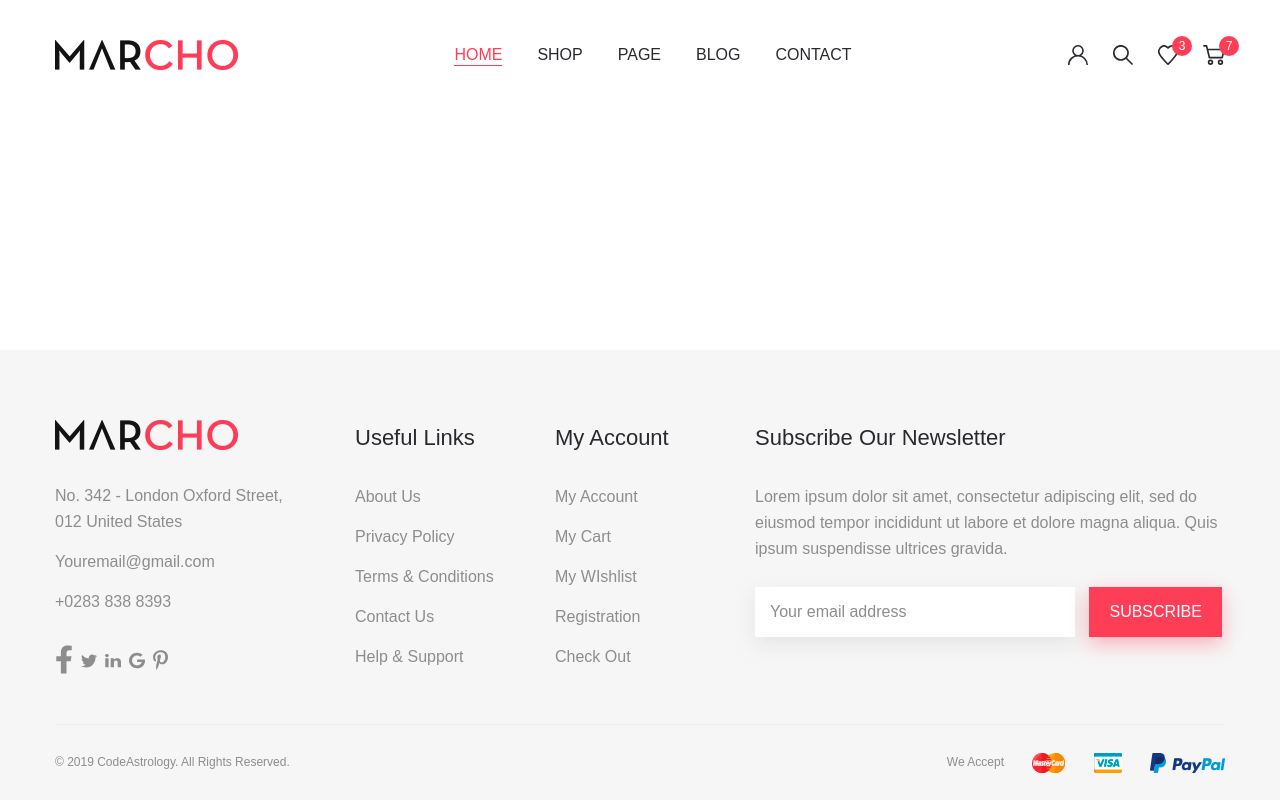
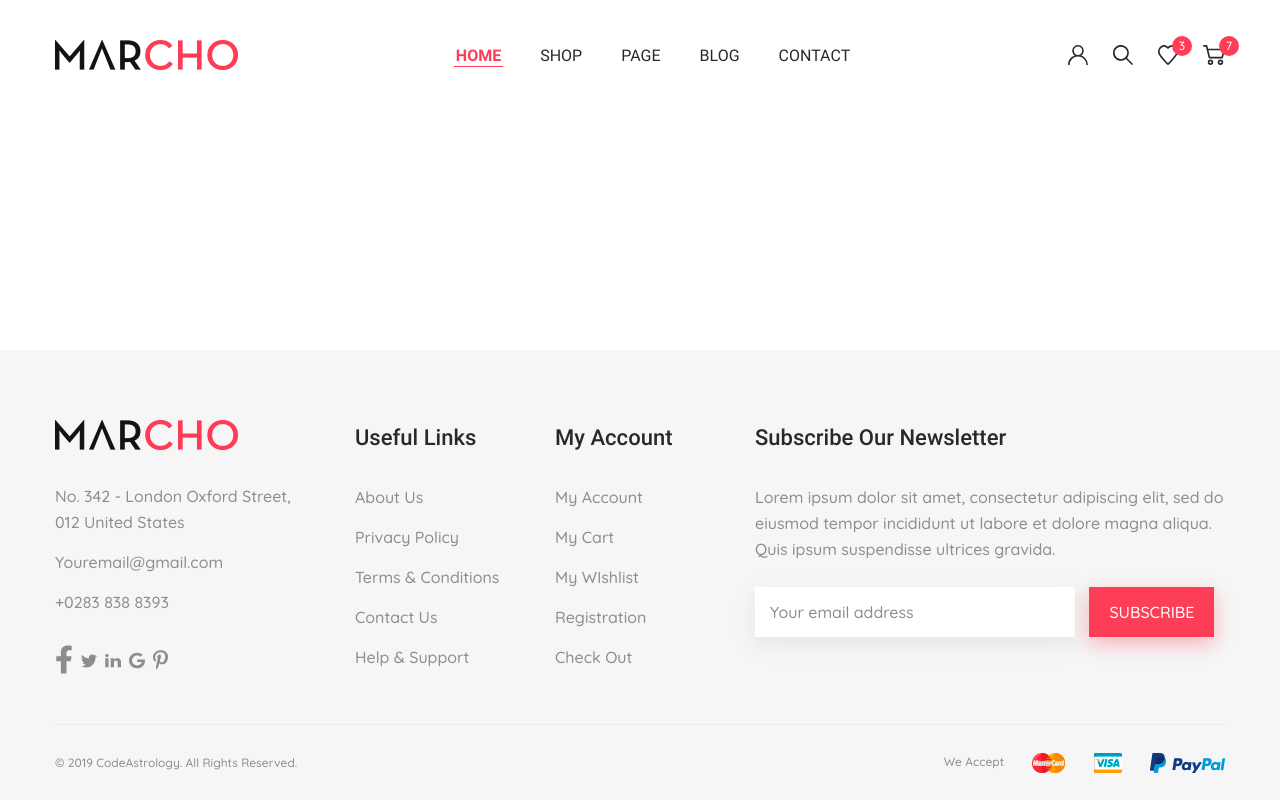
Before and after one commit to uladzislaupapou/marcho, a website: page app/index.html in a window 1280 px wide. Drawn offline with nearby package versions, Linux system fonts and the light colour scheme; files that its build step writes are made by us from their sources.

Commit message:
fonts fixed

```diff
--- a/app/scss/_fonts.scss
+++ b/app/scss/_fonts.scss
@@ -1,5 +1,5 @@
 @font-face {
- font-family: 'Quicksand-Medium', sans-serif;
+ font-family: 'Quicksand-Medium';
  font-weight: 500;
  font-style: normal;
  src: local('Quicksand-Medium'),
@@ -9,7 +9,7 @@
 }
 
 @font-face {
- font-family: 'Quicksand-Regular', sans-serif;
+ font-family: 'Quicksand-Regular';
  font-weight: 400;
  font-style: normal;
  src: local('Quicksand-Regular'),
@@ -19,7 +19,7 @@
 }
 
 @font-face {
- font-family: 'Roboto-Bold', sans-serif;
+ font-family: 'Roboto-Bold';
  font-weight: 700;
  font-style: normal;
  src: local('Roboto-Bold'),
@@ -29,7 +29,7 @@
 }
 
 @font-face {
- font-family: 'Roboto-Medium', sans-serif;
+ font-family: 'Roboto-Medium';
  font-weight: 500;
  font-style: normal;
  src: local('Roboto-Medium'),
@@ -39,7 +39,7 @@
 }
 
 @font-face {
- font-family: 'Roboto-Regular', sans-serif;
+ font-family: 'Roboto-Regular';
  font-weight: 400;
  font-style: normal;
  src: local('Roboto-Regular'),
--- a/app/scss/style.scss
+++ b/app/scss/style.scss
@@ -24,22 +24,23 @@
 
  &__link {
   color: $title;
-  @extend %quicksand-400;
+  @extend %roboto-400;
   text-transform: uppercase;
-  padding-bottom: 2px;
+  padding: 0 2px 1px;
   border-bottom: 1px solid transparent;
   transition: color 0.3s ease-in, border-color 0.3s ease-in;
 
+
   &:hover {
    color: $accent;
-   @extend %quicksand-500;
+   @extend %roboto-700;
    border-color: $accent;
   }
  }
 
  &__link--active {
   color: $accent;
-  @extend %quicksand-500;
+  @extend %roboto-700;
   border-color: $accent;
  }
 }
```
